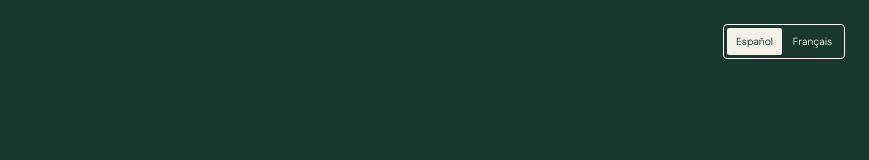
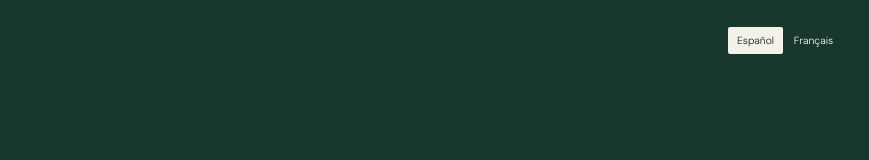
Before and after one commit to sophie2chance2/martinez-chance, a website: page index.html in a window 1280 px wide. Shown: the top 160 px of the page, without its empty margins (411-1280 px from the left). Drawn offline with Linux system fonts and the light colour scheme.

Commit message:
Remove outer border from language toggle

```diff
--- a/styles.css
+++ b/styles.css
@@ -358,7 +358,7 @@ footer { display: flex; align-items: center; justify-content: space-between; min
 }
 
 /* Secondary-language switch; English content always remains visible. */
-.language-toggle { display: inline-flex; flex-shrink: 0; gap: 2px; padding: 3px; border: 1px solid currentColor; border-radius: 4px; }
+.language-toggle { display: inline-flex; flex-shrink: 0; gap: 2px; padding: 3px; border: 0; border-radius: 4px; }
 .language-toggle button { padding: .45rem .55rem; border: 0; border-radius: 2px; background: transparent; color: inherit; font-size: .65rem; cursor: pointer; }
 .language-toggle button[aria-pressed="true"] { background: var(--cream); color: var(--green-deep); }
 .language-toggle button:focus-visible { outline: 2px solid currentColor; outline-offset: 3px; }
```
